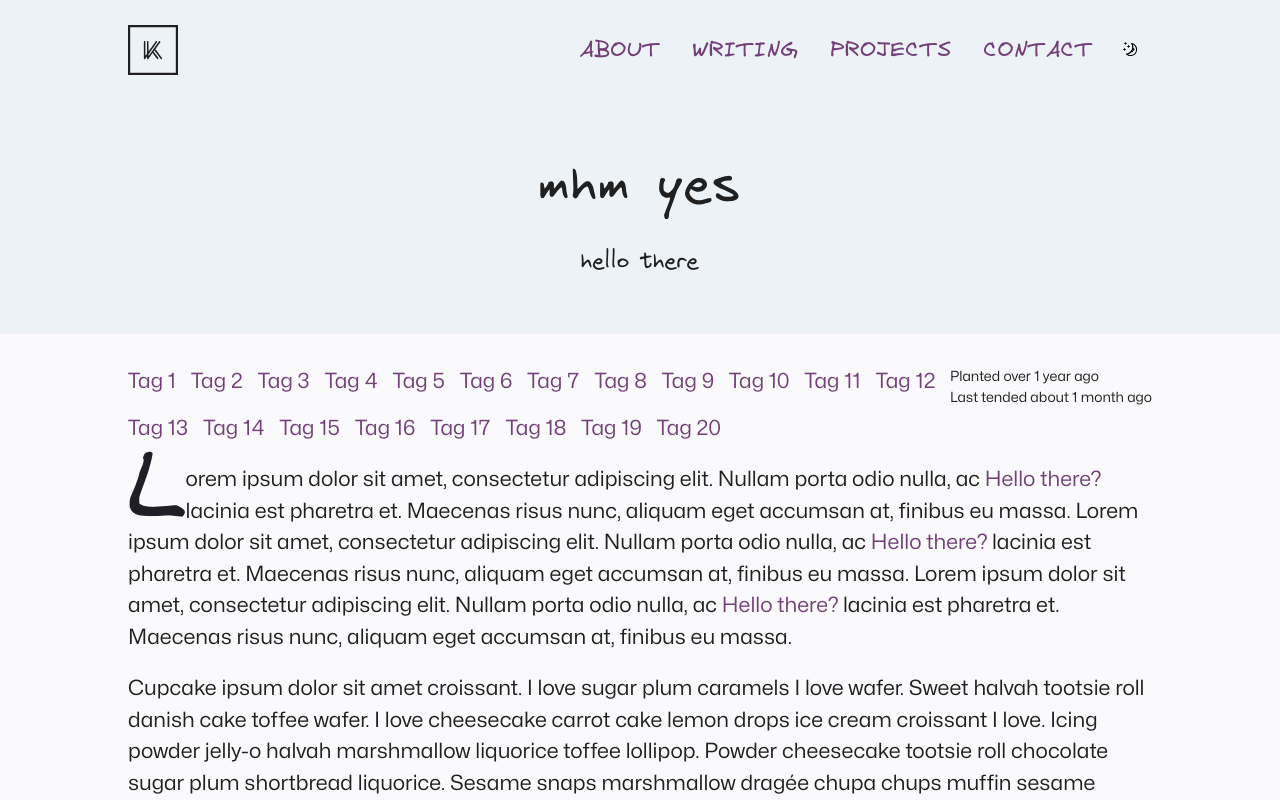
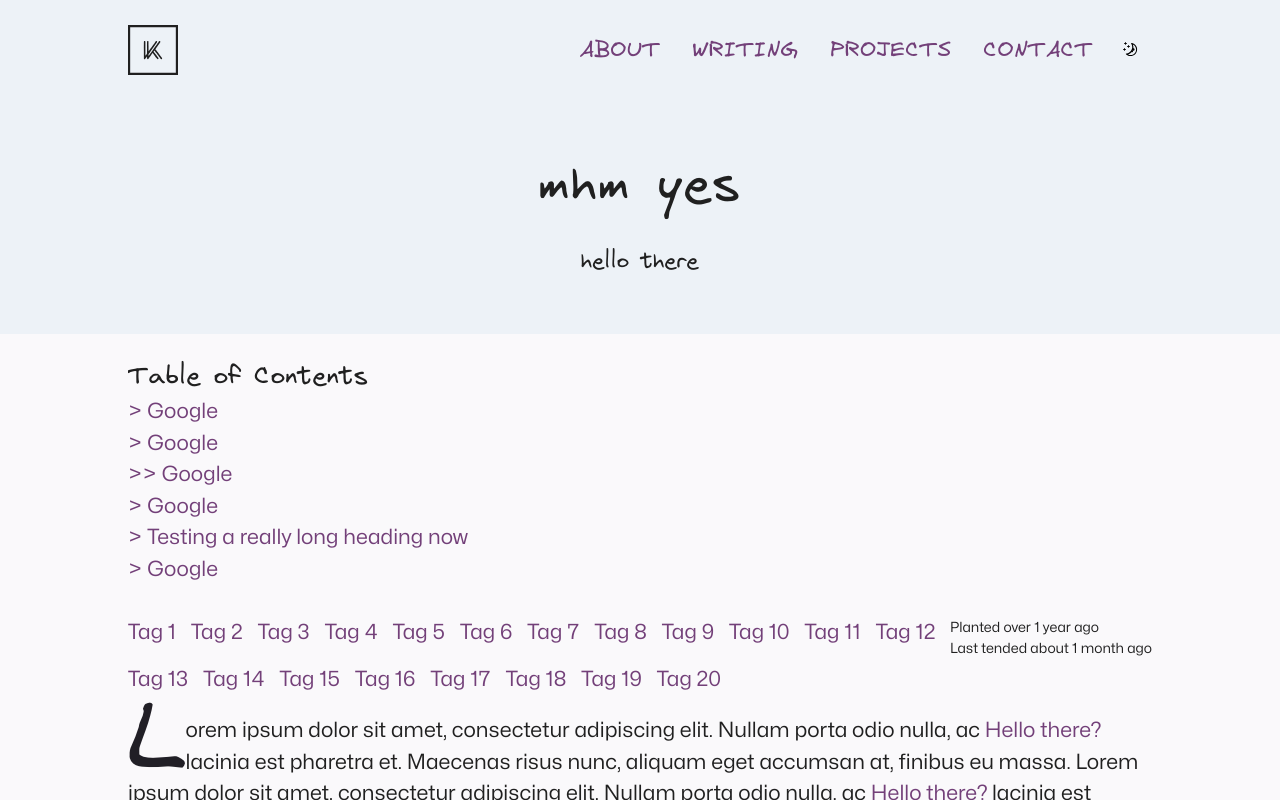
Before and after one commit to khinshankhan/www, a Next.js app: page /writing/post in a window 1280 px wide. Shown: the top 800 px of the page. Built offline with nearby package versions, Linux system fonts and the light colour scheme.

Commit message:
playing around with the idea of a sidebar for toc

```diff
--- a/components/layout/Page.tsx
+++ b/components/layout/Page.tsx
@@ -3,6 +3,7 @@ import React, { Fragment } from "react";
 import { styled } from "lib/theme";
 import { Box, Flex } from "components/primitives";
 import { Header, Footer } from "./shared";
+import { Sidebar } from "./Sidebar";
 
 const ContentHeader = styled("header", {
   textAlign: "center",
@@ -43,9 +44,10 @@ export const PageLayout: FCC<IPageLayoutProps> = ({
               {subtitle}
             </Box>
           </ContentHeader>
-          <Content id="article" className="page-container">
-            {children}
-          </Content>
+
+          <Sidebar direction="right">
+            <Content id="article">{children}</Content>
+          </Sidebar>
         </Box>
       </Flex>
       <Footer />
--- /dev/null
+++ b/components/layout/Sidebar.tsx
@@ -0,0 +1,83 @@
+import type { FCC } from "types/react";
+import React from "react";
+import { styled } from "lib/theme";
+import { Flex } from "components/primitives";
+
+export const Aside = styled("aside", {
+  position: "sticky",
+  maxHeight: "unset",
+  top: "unset",
+  marginTop: "24px",
+  marginBottom: "16px",
+  "@xl": {
+    maxHeight: `300px`,
+    top: "80px",
+    marginTop: 0,
+    marginBottom: 0,
+  },
+});
+export const AsideContent = styled("div", {
+  display: "flex",
+  flexDirection: "column",
+  marginTop: "0rem",
+  maxWidth: "100%",
+  "@xl": {
+    marginTop: "1.8rem",
+    maxWidth: `225px`,
+  },
+  minWidth: "185px",
+  overflow: "auto",
+  alignItems: "flex-start",
+});
+
+const SidebarContainer: FCC = ({ children }) => (
+  <Aside>
+    <AsideContent>{children}</AsideContent>
+  </Aside>
+);
+
+const LayoutStack = styled("div", {
+  display: `block`,
+  "@xl": {
+    display: `flex`,
+  },
+
+  flexDirection: `row`,
+  justifyContent: `flex`,
+  "&[data-direction='right']": {
+    flexDirection: `row-reverse`,
+    justifyContent: `flex-end`,
+  },
+
+  gap: "5rem",
+});
+
+interface ISidebarProps {
+  direction?: "left" | "right";
+}
+
+export const Sidebar: FCC<ISidebarProps> = ({ direction = `left`, children }) => (
+  <LayoutStack data-direction={direction} className="page-container">
+    <SidebarContainer>
+      <h2
+        className="h4"
+        style={{
+          textAlign: "center",
+        }}
+      >
+        Table of Contents
+      </h2>
+      <Flex flexDirection="column">
+        <a href="https://google.com">{`>`} Google</a>
+        <a href="https://google.com">{`>`} Google</a>
+        <a href="https://google.com">{`>>`} Google</a>
+        <a href="https://google.com">{`>`} Google</a>
+        <a href="https://google.com">{`>`} Testing a really long heading now</a>
+        <a href="https://google.com">{`>`} Google</a>
+      </Flex>
+    </SidebarContainer>
+    {children}
+  </LayoutStack>
+);
+
+export default Sidebar;
```
